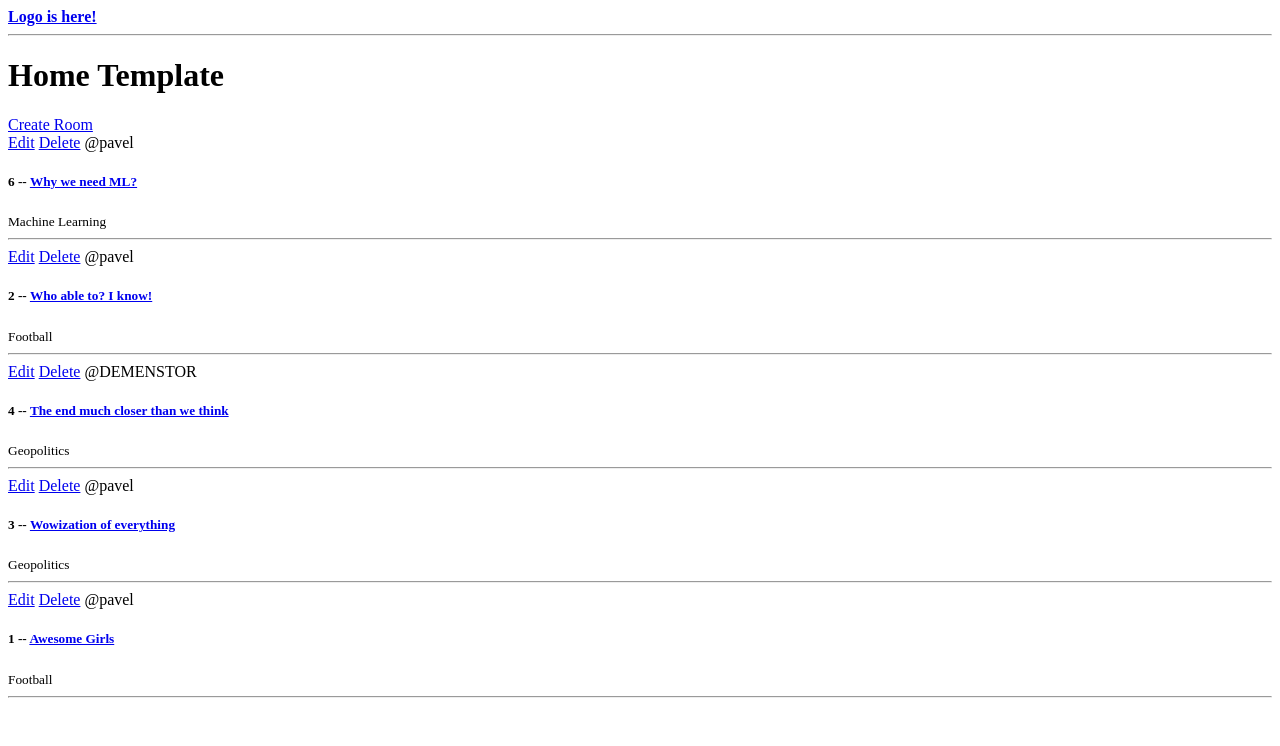
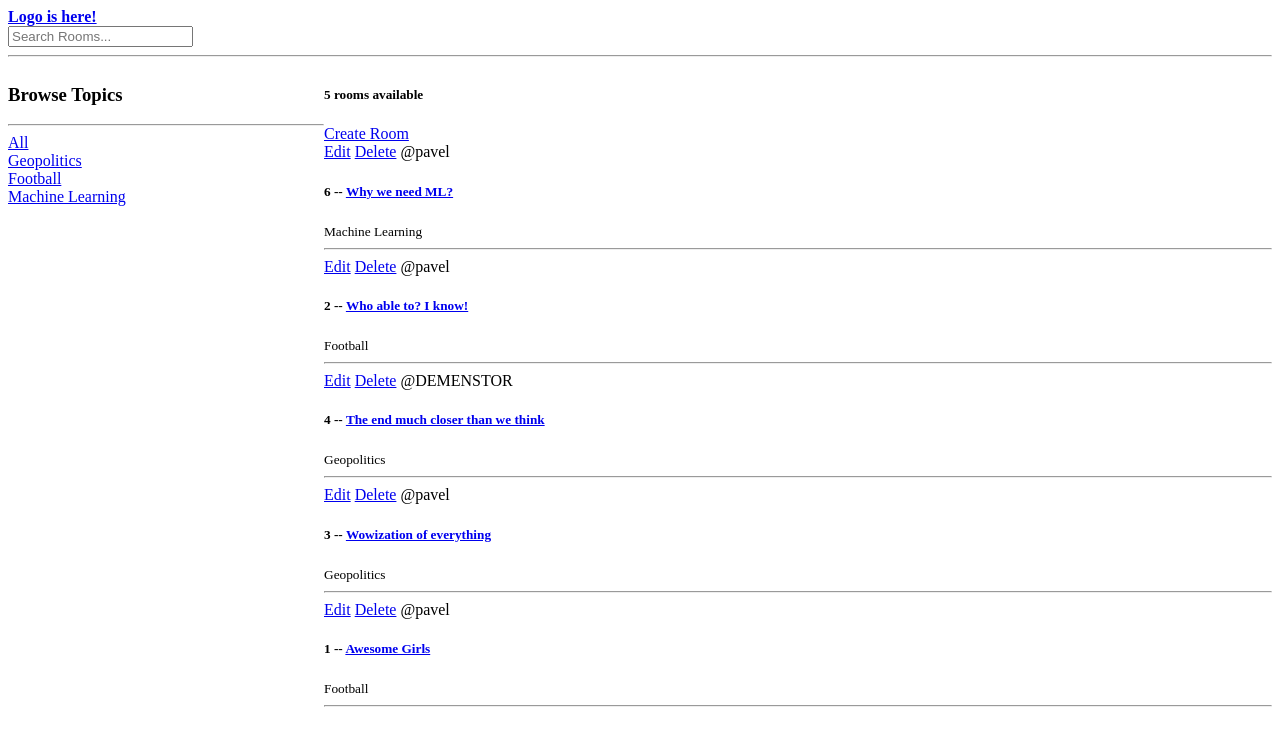
Before and after one commit to CarloDiPalma/Nick32, a Django app: page / in a window 1280 px wide. Shown: the top 746 px of the page. Run offline with Django 3.2, Linux system fonts and the light colour scheme; data comes from the database, SQL or seed files in the repository; both versions use the stored data as it was after the commit.

Commit message:
search added

```diff
--- a/base/templates/base/home.html
+++ b/base/templates/base/home.html
@@ -1,11 +1,33 @@
 {% extends 'main.html' %}
 
 {% block content %}
+<style>
+    .home-container {
+        display: grid;
+        grid-template-columns: 1fr 3fr;
+    }
 
-<h1>Home Template</h1>
+</style>
 
 
+<div class="home-container">
     <div>
+        <h3>Browse Topics</h3>
+        <hr>
+
+        <div>
+                <a href="{% url 'home' %}">All</a>
+        </div>
+
+        {% for topic in topics %}
+            <div>
+                <a href="{% url 'home' %}?q={{topic.name}}">{{topic.name}}</a>
+            </div>
+        {% endfor %}
+    </div>
+
+    <div>
+        <h5>{{room_count}} rooms available</h5>
         <a href="{% url 'create-room' %}">Create Room</a>
 
         <br>
@@ -21,5 +43,8 @@
                 </div>
             {% endfor %}
         </div>
+
+    </div>
+
 </div>
 {% endblock content %}
--- a/base/views.py
+++ b/base/views.py
@@ -1,6 +1,7 @@
 from django.shortcuts import render, redirect
-from .models import Room
+from .models import Room, Topic
 from .forms import RoomForm
+from django.db.models import Q
 
 # rooms = [
 #     {'id':1, 'name': 'Crazy people room'},
@@ -9,8 +10,17 @@ from .forms import RoomForm
 # ]
 
 def home(request):
-    rooms = Room.objects.all()
-    context = {'rooms': rooms}
+    q = request.GET.get('q') if request.GET.get('q') != None else ''
+
+    rooms = Room.objects.filter(
+        Q(topic__name__icontains=q) |
+        Q(description__icontains=q) |
+        Q(name__icontains=q)
+    )
+    room_count = rooms.count()
+
+    topics = Topic.objects.all()
+    context = {'rooms': rooms, 'topics': topics, 'room_count': room_count}
     return render(request, 'base/home.html', context)
 
 def room(request, pk):
--- a/templates/navbar.html
+++ b/templates/navbar.html
@@ -2,4 +2,7 @@
     <b>Logo is here!</b>
 </a>
 
+<form method="GET" action="{% url 'home' %}">
+    <input type="text" name="q" placeholder="Search Rooms..." />
+</form>
 <hr>
```
Also changed, not shown: db.sqlite3. Lines whose indentation alone changed are shown as unchanged.
